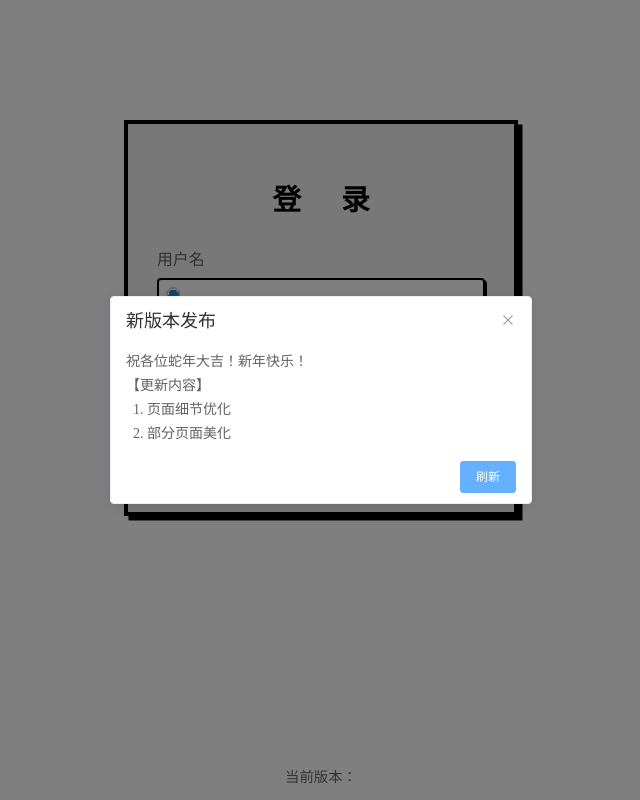
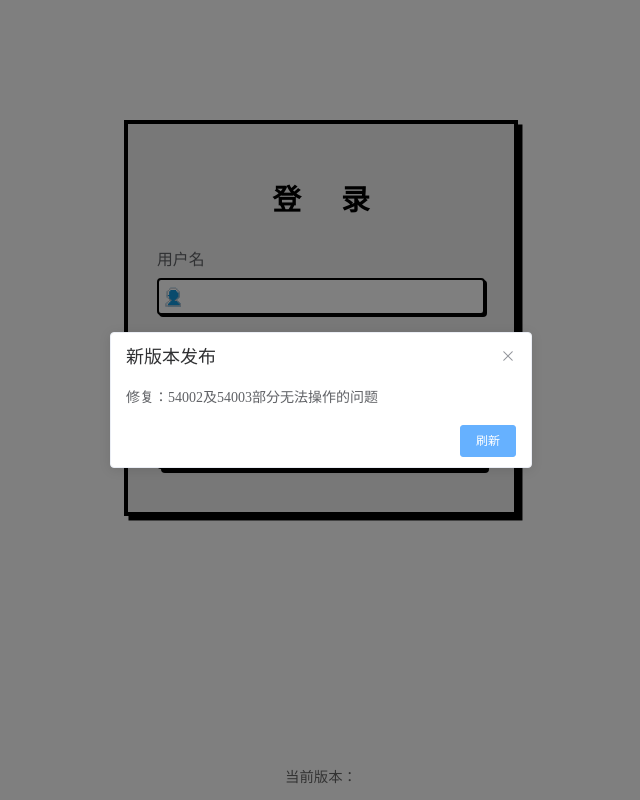
Before and after one commit to Leepin-Von/mes-kanban, a Vue app: page /signIn in a window 1280 px wide. Shown: the whole page, without its empty margins (319-959 px from the left). Built offline with nearby package versions, Linux system fonts and the light colour scheme.

Commit message:
升级版本至 0.1.7，修复部分操作问题，优化表单布局和样式，增强响应式设计

```diff
--- a/package.json
+++ b/package.json
@@ -1,6 +1,6 @@
 {
   "name": "mes-kanban",
-  "version": "0.1.6",
+  "version": "0.1.7",
   "private": true,
   "scripts": {
     "serve": "vue-cli-service serve",
--- a/src/App.vue
+++ b/src/App.vue
@@ -13,7 +13,7 @@ export default {
     return {
       curVer: '',
       ver: PackageJson.version,
-      updateMessage: '祝各位蛇年大吉！新年快乐！\n【更新内容】\n  1. 页面细节优化\n  2. 部分页面美化'
+      updateMessage: '修复：54002及54003部分无法操作的问题'
     };
   },
   mounted() {
--- a/src/components/MRBPartNumList.vue
+++ b/src/components/MRBPartNumList.vue
@@ -9,6 +9,7 @@
     </div>
     <div class="form-container">
       <el-form :model="form" :label-position="labelPosition">
+        <el-row>
           <el-col :span="11">
             <el-form-item label="识别码" :label-width="formLabelWidth">
               <el-input v-model="form.idStr" />
@@ -22,6 +23,7 @@
               </el-radio-group>
             </el-form-item>
           </el-col>
+        </el-row>
         <el-form-item label="订单起讫日期" :label-width="formLabelWidth">
           <el-date-picker v-model="form.dateRange" type="daterange" range-separator="至" start-placeholder="订单开始日期"
             end-placeholder="订单结束日期" :picker-options="pickerOptions" format="yyyy年MM月dd日" value-format="yyyy-MM-dd">
--- a/src/components/MRBPartNumScrape.vue
+++ b/src/components/MRBPartNumScrape.vue
@@ -9,6 +9,7 @@
     </div>
     <div class="form-container">
       <el-form :model="form" :rules="rules" ref="form" :label-position="labelPosition">
+        <el-row>
           <el-col :span="11">
             <el-form-item label="识别码" :label-width="formLabelWidth">
               <el-input v-model="form.idStr" />
@@ -22,6 +23,8 @@
               </el-radio-group>
             </el-form-item>
           </el-col>
+        </el-row>
+        <el-row>
           <el-col :span="11">
             <el-form-item label="料号" :label-width="formLabelWidth" prop="partNum">
               <el-input v-model="form.partNum"></el-input>
@@ -32,6 +35,7 @@
               <el-input style="width: 98%;" v-model="form.revision"></el-input>
             </el-form-item>
           </el-col>
+        </el-row>
         <el-form-item label="起讫日期" :label-width="formLabelWidth">
           <el-date-picker v-model="form.dateRange" type="daterange" range-separator="至" start-placeholder="开始日期"
             end-placeholder="结束日期" :picker-options="pickerOptions" format="yyyy年MM月dd日" value-format="yyyy-MM-dd">
```
Also changed, not shown: 1 other file (tests, documents, lock files or other folders). Lines whose indentation alone changed are shown as unchanged.
